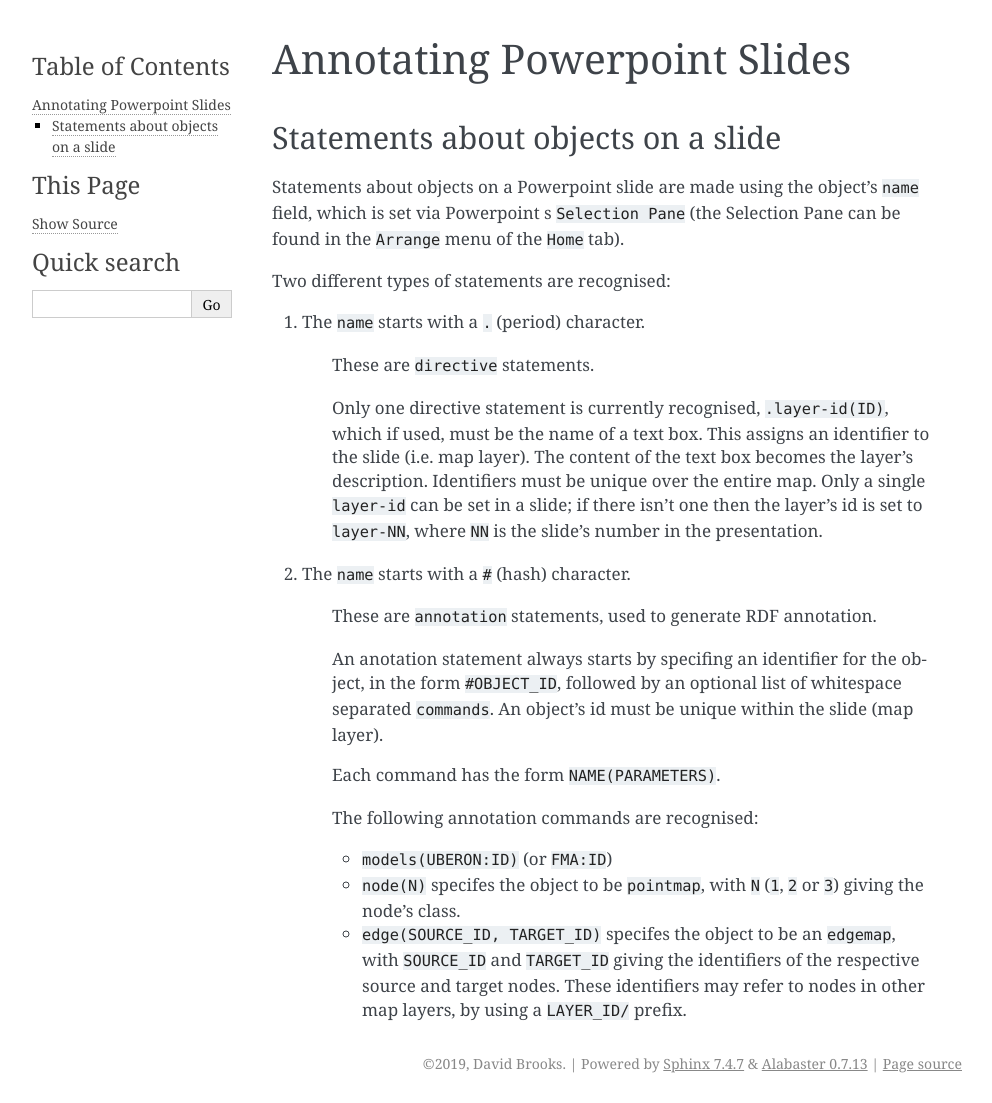
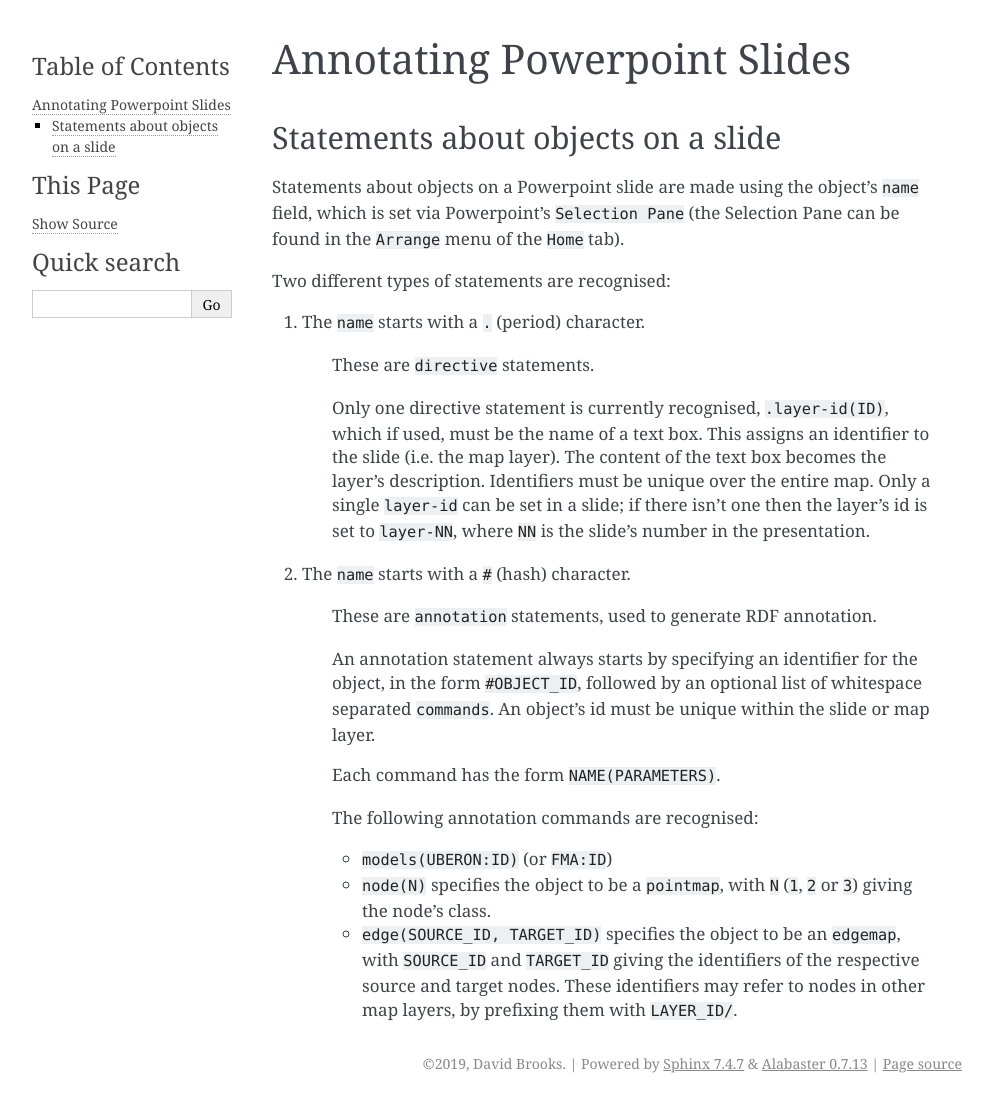
Before and after one commit to AnatomicMaps/flatmap-maker, a Sphinx documentation site: the page built from docs/Annotation.rst, in a window 1280 px wide. Shown: the whole page, without its empty margins (148-1140 px from the left). Built offline with Sphinx 7.4.7, drawn with Linux system fonts in a browser that asks for light colours.

Commit message:
Fix spelling and tweak text.

```diff
--- a/docs/Annotation.rst
+++ b/docs/Annotation.rst
@@ -6,8 +6,7 @@ Annotating Powerpoint Slides
 Statements about objects on a slide
 -----------------------------------
 
-Statements about objects on a Powerpoint slide are made using the object's ``name`` field, which is set via Powerpoint
-s ``Selection Pane`` (the Selection Pane can be found in the ``Arrange`` menu of the ``Home`` tab).
+Statements about objects on a Powerpoint slide are made using the object's ``name`` field, which is set via Powerpoint's ``Selection Pane`` (the Selection Pane can be found in the ``Arrange`` menu of the ``Home`` tab).
 
 Two different types of statements are recognised:
 
@@ -15,18 +14,18 @@ Two different types of statements are recognised:
 
     These are ``directive`` statements.
 
-    Only one directive statement is currently recognised, ``.layer-id(ID)``, which if used, must be the name of a text box. This assigns an identifier to the slide (i.e. map layer). The content of the text box becomes the layer's description. Identifiers must be unique over the entire map. Only a single ``layer-id`` can be set in a slide; if there isn't one then the layer's id is set to ``layer-NN``, where ``NN`` is the slide's number in the presentation.
+    Only one directive statement is currently recognised, ``.layer-id(ID)``, which if used, must be the name of a text box. This assigns an identifier to the slide (i.e. the map layer). The content of the text box becomes the layer's description. Identifiers must be unique over the entire map. Only a single ``layer-id`` can be set in a slide; if there isn't one then the layer's id is set to ``layer-NN``, where ``NN`` is the slide's number in the presentation.
 
 2) The ``name`` starts with a ``#`` (hash) character.
 
     These are ``annotation`` statements, used to generate RDF annotation.
 
-    An anotation statement always starts by specifing an identifier for the object, in the form ``#OBJECT_ID``, followed by an optional list of whitespace separated ``commands``. An object's id must be unique within the slide (map layer).
+    An annotation statement always starts by specifying an identifier for the object, in the form ``#OBJECT_ID``, followed by an optional list of whitespace separated ``commands``. An object's id must be unique within the slide or map layer.
 
     Each command has the form ``NAME(PARAMETERS)``.
 
     The following annotation commands are recognised:
 
     * ``models(UBERON:ID)`` (or ``FMA:ID``)
-    * ``node(N)`` specifes the object to be ``pointmap``, with ``N`` (``1``, ``2`` or ``3``) giving the node's class.
-    * ``edge(SOURCE_ID, TARGET_ID)`` specifes the object to be an ``edgemap``, with ``SOURCE_ID`` and ``TARGET_ID`` giving the identifiers of the respective source and target nodes. These identifiers may refer to nodes in other map layers, by using a ``LAYER_ID/`` prefix.
+    * ``node(N)`` specifies the object to be a ``pointmap``, with ``N`` (``1``, ``2`` or ``3``) giving the node's class.
+    * ``edge(SOURCE_ID, TARGET_ID)`` specifies the object to be an ``edgemap``, with ``SOURCE_ID`` and ``TARGET_ID`` giving the identifiers of the respective source and target nodes. These identifiers may refer to nodes in other map layers, by prefixing them with ``LAYER_ID/``.
```
